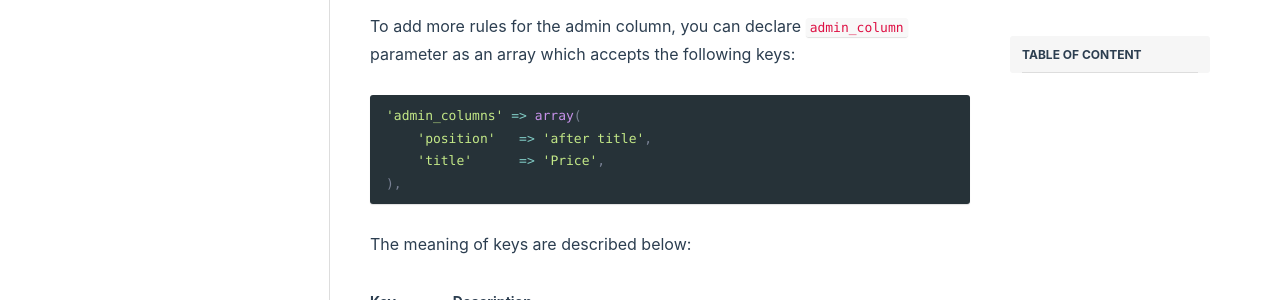
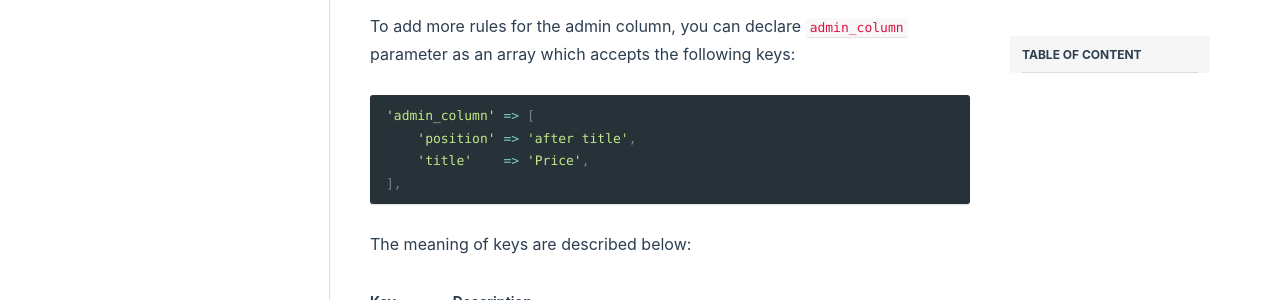
Before and after one commit to wpmetabox/docs, a Jekyll site: the page built from _docs/extensions/mb-relationships.md, in a window 1280 px wide and 900 px high, scrolled down 10368 px. Shown: the part 152-452 px from the top of the window. Built offline with Jekyll 4.4.1, drawn with Linux system fonts in a browser that asks for light colours; comment, search, counter and statistics services are not loaded.

Commit message:
Update mb-relationships.md

````diff
--- a/_docs/extensions/mb-relationships.md
+++ b/_docs/extensions/mb-relationships.md
@@ -337,10 +337,10 @@ In this case, the title of the column will be the title of the connection meta b
 To add more rules for the admin column, you can declare `admin_column` parameter as an array which accepts the following keys:
 
 ```php
-'admin_columns' => array(
-    'position'   => 'after title',
-    'title'      => 'Price',
-),
+'admin_column' => [
+    'position' => 'after title',
+    'title'    => 'Price',
+],
 ```
 
 The meaning of keys are described below:
````
